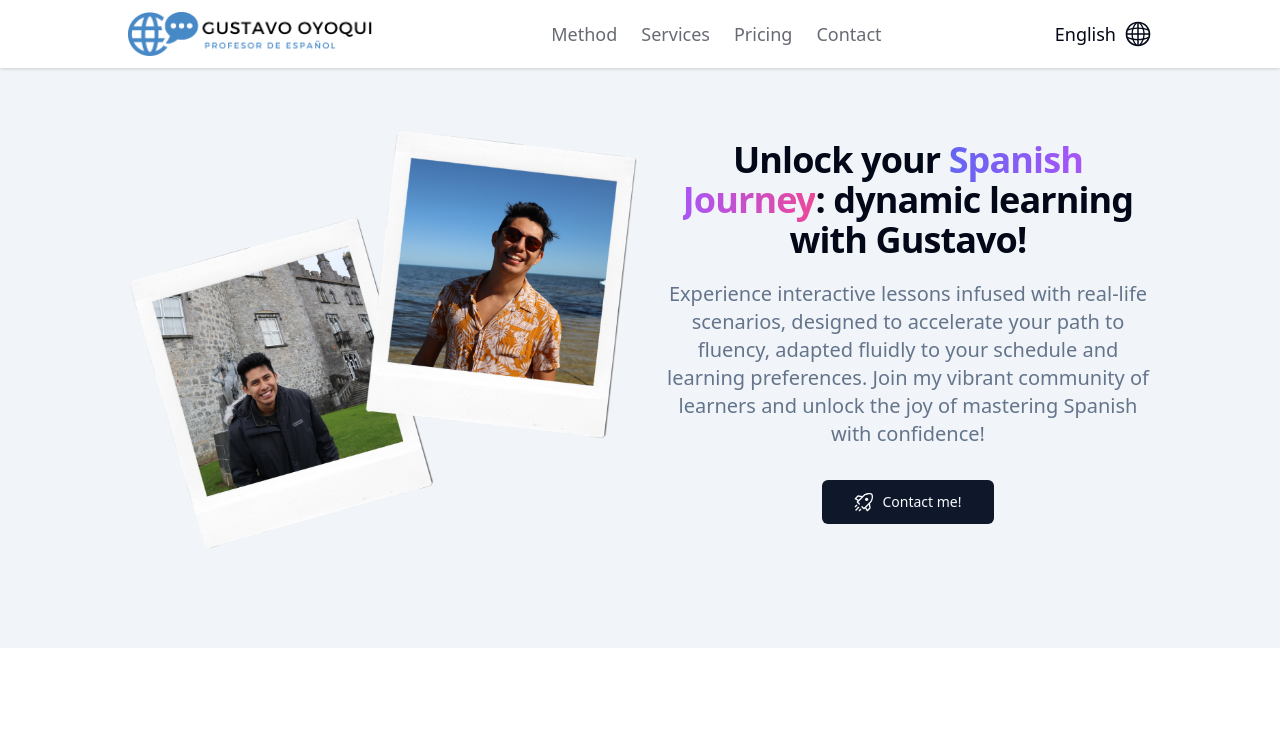
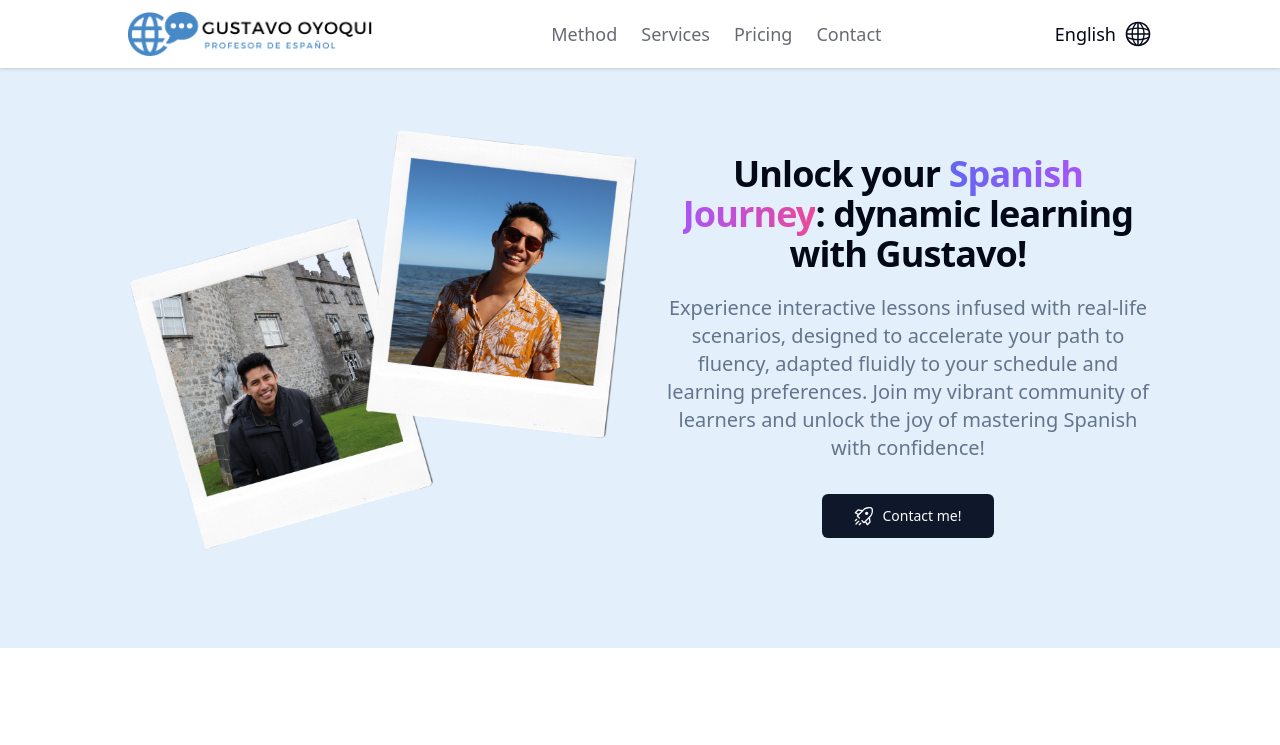
Before and after one commit to gustavoespanol/gustavoespanol.github.io, a Next.js app: page /en in a window 1280 px wide. Shown: the top 745 px of the page. Built offline with nearby package versions, Linux system fonts and the light colour scheme.

Commit message:
update bg and styles

```diff
--- a/src/features/landing/CenteredHero.tsx
+++ b/src/features/landing/CenteredHero.tsx
@@ -13,7 +13,7 @@ const CenteredHero = (props: {
       height={0}
       className="size-full self-center md:size-1/2"
     />
-    <div>
+    <div className="content-center">
       <div className="text-center"></div>
 
       <div className="mt-3 text-center text-4xl font-bold tracking-tight">{props.title}</div>
--- a/src/styles/global.css
+++ b/src/styles/global.css
@@ -16,7 +16,7 @@
     --primary: 222.2 47.4% 11.2%;
     --primary-foreground: 210 40% 98%;
 
-    --secondary: 210 40% 96.1%;
+    --secondary: 210 80% 94%;
     --secondary-foreground: 222.2 47.4% 11.2%;
 
     --muted: 210 40% 96.1%;
```
